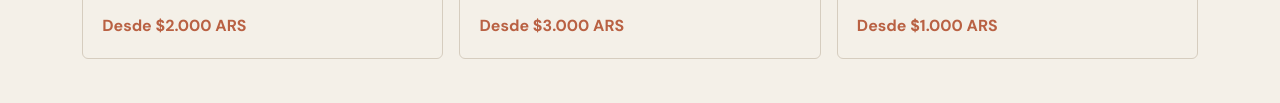
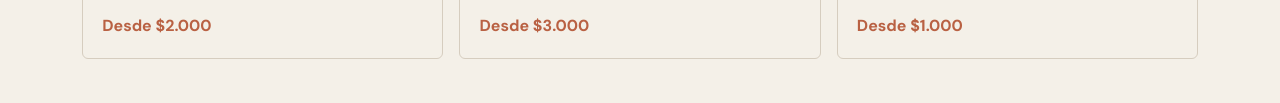
Before and after one commit to Onigp/proyecto_JC, a website: page servicios.html in a window 1280 px wide. Shown: the part 673-776 px from the top of the page. Drawn offline with Linux system fonts and the light colour scheme.

Commit message:
borrado del precio

```diff
--- a/servicios.html
+++ b/servicios.html
@@ -21,9 +21,9 @@
         <h2>Protección adecuada, sin complicaciones.</h2>
       </div>
       <div class="catalog-grid">
-        <article class="catalog-card"><p class="service-number">01</p><h3>Auditoría inicial</h3><p>Revisión de cuentas, equipos, red y accesos con informe priorizado.</p><strong>Desde $2.000 ARS</strong></article>
-        <article class="catalog-card"><p class="service-number">02</p><h3>Implementación Fortinet</h3><p>Selección, configuración y documentación de FortiGate, Wi-Fi y switches.</p><strong>Desde $3.000 ARS</strong></article>
-        <article class="catalog-card"><p class="service-number">03</p><h3>Capacitación del equipo</h3><p>Taller práctico para reconocer fraudes, proteger cuentas y reportar incidentes.</p><strong>Desde $1.000 ARS</strong></article>
+        <article class="catalog-card"><p class="service-number">01</p><h3>Auditoría inicial</h3><p>Revisión de cuentas, equipos, red y accesos con informe priorizado.</p><strong>Desde $2.000</strong></article>
+        <article class="catalog-card"><p class="service-number">02</p><h3>Implementación Fortinet</h3><p>Selección, configuración y documentación de FortiGate, Wi-Fi y switches.</p><strong>Desde $3.000</strong></article>
+        <article class="catalog-card"><p class="service-number">03</p><h3>Capacitación del equipo</h3><p>Taller práctico para reconocer fraudes, proteger cuentas y reportar incidentes.</p><strong>Desde $1.000</strong></article>
       </div>
       <details id="cotizar"><summary><span class="summary-label">Solicitar una orientación</span><span aria-hidden="true">+</span></summary>
         <form id="formularioPresupuesto">
```
